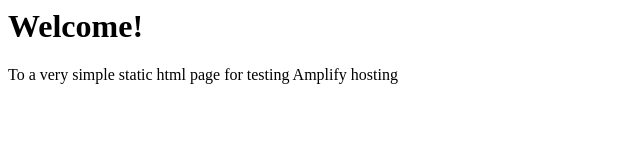
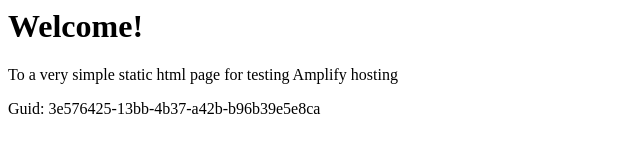
Before and after one commit to aws-aemilia-pdx/Github-PR-Commit-Integration-Test-DoNotTouch-GithubWebhookPreviewCanaryTest-v1-prod-us-west-2, a website: page src/index.html in a window 1280 px wide. Shown: the whole page, without its empty margins (0-640 px from the left). Drawn offline with Linux system fonts and the light colour scheme.

Commit message:
commit from integ tests

```diff
--- a/src/index.html
+++ b/src/index.html
@@ -1,3 +1,5 @@
+
+
 <html lang="en">
 
 <head>
@@ -10,6 +12,6 @@
 <body>
     <h1>Welcome!</h1>
     <p>To a very simple static html page for testing Amplify hosting</p>
-</body>
+    <p>Guid: 3e576425-13bb-4b37-a42b-b96b39e5e8ca</p></body>
 
 </html>
```
